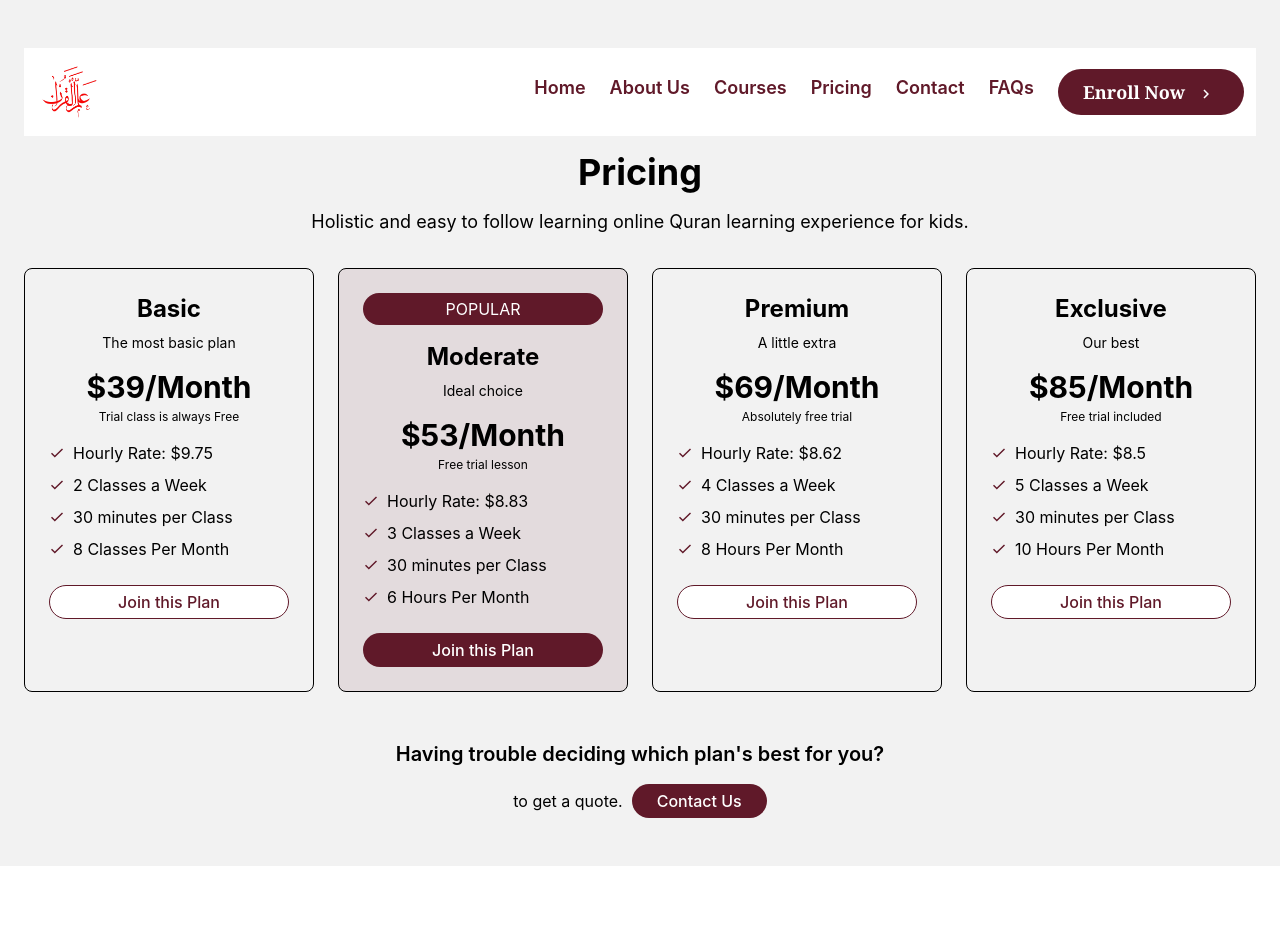
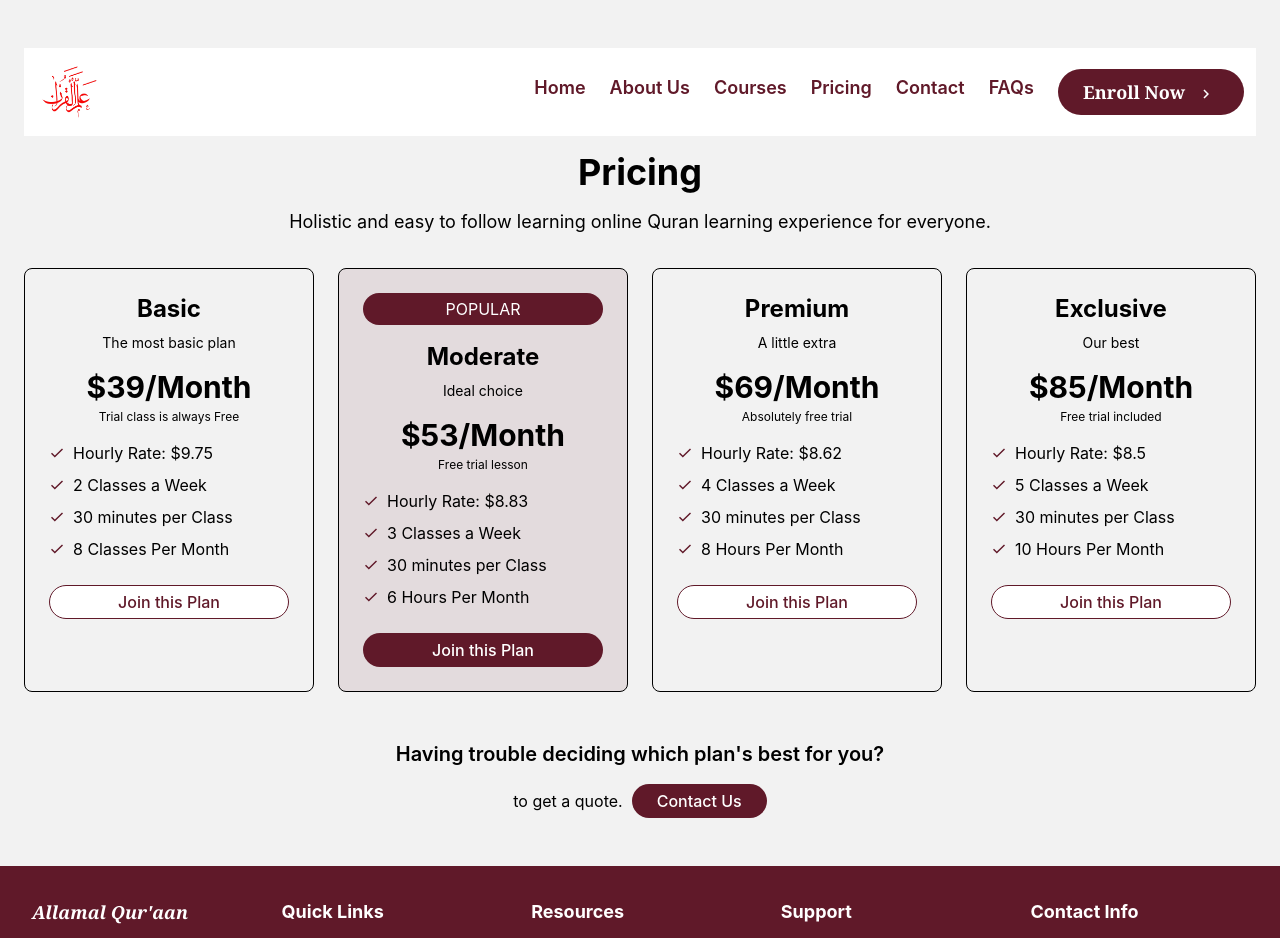
Before and after one commit to arslanhakim/Allamal-Quraan, a React (Vite) app: page /pricing in a window 1280 px wide. Shown: the top 938 px of the page. Before the commit the page ends 866 px from the top, so only its background shows below. Built offline with nearby package versions, Linux system fonts and the light colour scheme.

Commit message:
Pricing footer u

```diff
--- a/index.html
+++ b/index.html
@@ -11,7 +11,7 @@
     <title>Allamal Qur'aan</title>
   </head>
   <body>
-    <div id="root" style="width: 100%"></div>
+    <div id="root" style="width: 100%; height: 100%"></div>
     <script type="module" src="/src/main.tsx"></script>
   </body>
 </html>
--- a/src/pages/AboutUs.tsx
+++ b/src/pages/AboutUs.tsx
@@ -2,6 +2,7 @@ import React, { useEffect, useRef } from "react";
 import Header from "../components/Header";
 import { motion } from "framer-motion";
 import { useInView } from "react-intersection-observer";
+import Footer from "../components/Footer";
 
 const AboutUs = () => {
   const contactRef = useRef(null);
@@ -162,6 +163,13 @@ const AboutUs = () => {
           </p>
         </div>
       </footer>
+      <Footer
+        contactRef={contactRef}
+        aboutUsRef={aboutUsRef}
+        coursesRef={coursesRef}
+        instructorsRef={instructorsRef}
+        faqRef={faqRef}
+      />
     </div>
   );
 };
--- a/src/pages/Pricing.tsx
+++ b/src/pages/Pricing.tsx
@@ -1,6 +1,7 @@
 import React, { useEffect, useRef } from "react";
 import PricingCard from "../components/PricingCard";
 import Header from "../components/Header";
+import Footer from "../components/Footer";
 
 const PricingPage = () => {
   const plans = [
@@ -65,7 +66,8 @@ const PricingPage = () => {
   }, []);
 
   return (
-    <div className="min-w-screen w-full maxWidth-full px-6 py-12 bg-gray-extra text-black-dark text-center">
+    <>
+      <div className="min-w-screen h-full w-full maxWidth-full lg:px-6 pb-12 lg:py-12 bg-gray-extra text-black-dark text-center">
         <Header
           contactRef={contactRef}
           aboutUsRef={aboutUsRef}
@@ -76,9 +78,9 @@ const PricingPage = () => {
         <h1 className="text-4xl font-bold my-4">Pricing</h1>
         <p className="text-lg mb-8">
           Holistic and easy to follow learning online Quran learning experience
-        for kids.
+          for everyone.
         </p>
-      <div className="grid grid-cols-1 md:grid-cols-2 lg:grid-cols-4 gap-6">
+        <div className="grid grid-cols-1 md:grid-cols-2 lg:grid-cols-4 gap-6 px-4 lg:px-0">
           {plans.map((plan, index) => (
             <PricingCard key={index} plan={plan} />
           ))}
@@ -93,6 +95,14 @@ const PricingPage = () => {
           </button>
         </div>
       </div>
+      <Footer
+        contactRef={contactRef}
+        aboutUsRef={aboutUsRef}
+        coursesRef={coursesRef}
+        instructorsRef={instructorsRef}
+        faqRef={faqRef}
+      />
+    </>
   );
 };
 
```
Lines whose indentation alone changed are shown as unchanged.
